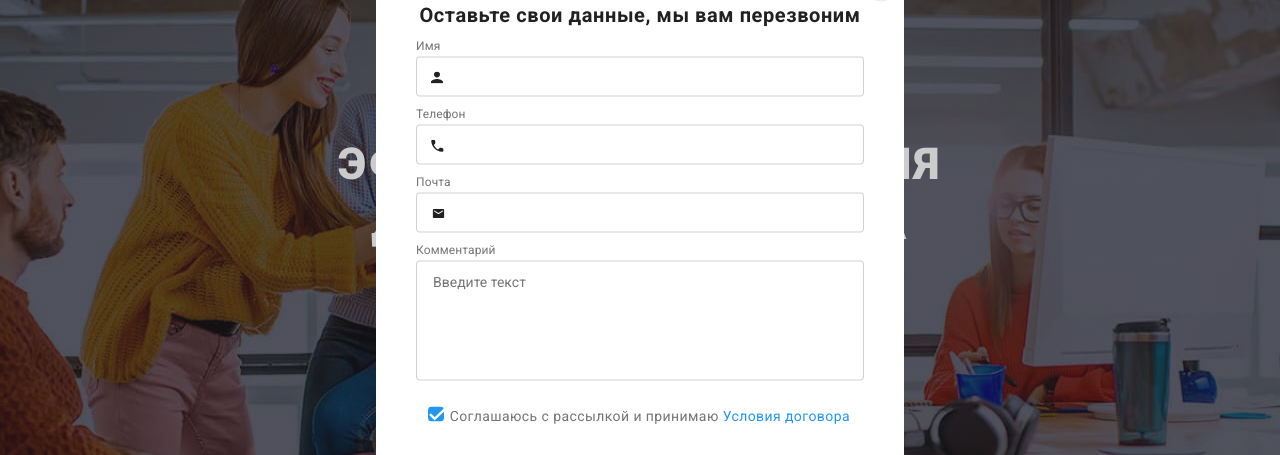
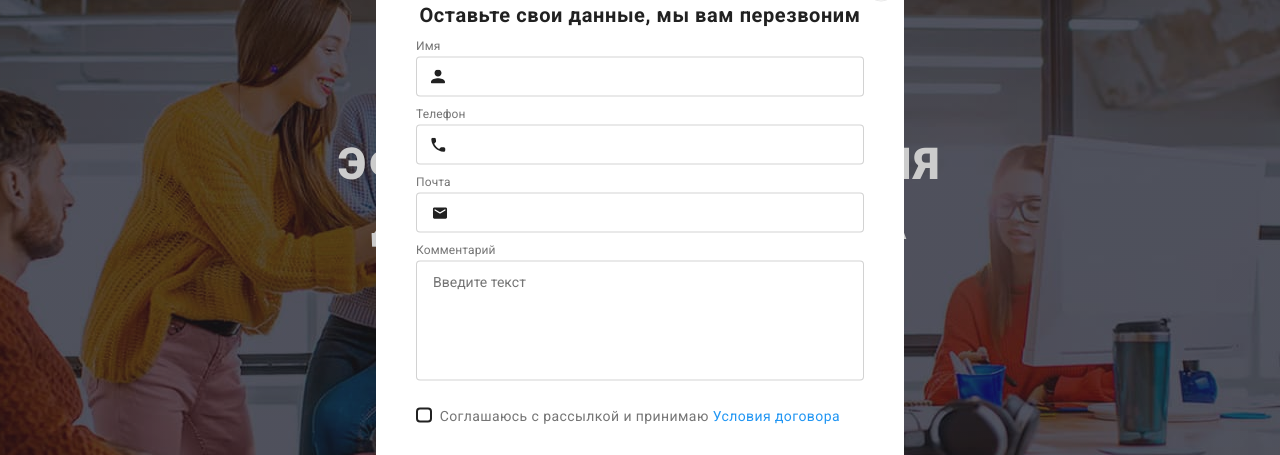
Before and after one commit to SergeyKartavcev/goit-markup-hw-06, a plain HTML site: page index.html in a window 1280 px wide. Both pictures are taken after a click on the button "Заказать услугу". Shown: the part 146-601 px from the top of the page. Drawn offline with nearby package versions, Linux system fonts and the light colour scheme.

Commit message:
add
змінив розмір іконок і чекбокс

```diff
--- a/css/styles.css
+++ b/css/styles.css
@@ -986,9 +986,9 @@ color: var(--acent-text-color);
 }
 
 .form-icon1 {
-width: 12px;
-height: 12px;
-top: 33px;
+width: 18px;
+height: 18px;
+top: 31px;
 left: 15px;
 position: absolute;
 fill: var(--title-text-color);
@@ -996,9 +996,9 @@ fill: currentColor;
 }
 
 .form-icon2 {
-    width: 13px;
-    height: 13px;
-    top: 33px;
+    width: 18px;
+    height: 18px;
+    top: 31px;
     left: 15px;
     position: absolute;
     fill: var(--title-text-color);
@@ -1006,9 +1006,9 @@ fill: currentColor;
     }
 
 .form-icon3 {
-width: 15px;
-height: 13px;
-top: 33px;
+width: 18px;
+height: 18px;
+top: 31px;
 left: 15px;
 position: absolute;
 fill: var(--title-text-color);
@@ -1053,30 +1053,31 @@ color: var(--primary-text-color);
 cursor: pointer;
 }
 /* checkbox */
-.options input[type="checkbox"]{
+.option input[type="checkbox"]{
     width: 16px;
     height: 15px;
     margin-top: 25px;
-    margin-right: 10px;
+    /* margin-right: 10px; */
 }
 
-.checkbox{
+.check__input{
     appearance: none;
 }
 
-.form-icon-chek{
+.check__box{
 position: absolute;
 display: inline-block;
 width: 16px;
 height: 15px;
+overflow: hidden;
 background: #FFFFFF;
 border: 2px solid var(--title-text-color);
 border-radius: 4px;
-bottom: 123px;
-left: 52px;
+bottom: 122px;
+left: 40px;
 }
 
-.checkbox:checked+.form-icon-chek{
+.check__input:checked+.check__box{
 background-color: #2196F3;
 background-image: url(../images/iconcheck.svg);
 width: 16px;
@@ -1088,7 +1089,7 @@ border: #2196F3;
 
 
 
-.title-chek{
+.chek__title{
 font-style: normal;
 font-weight: 400;
 font-size: 14px;
--- a/index.html
+++ b/index.html
@@ -333,18 +333,18 @@
 
             <div class="form-fild"><label for="name" >Имя</label>
             <input type="text" name="user-name" id="name" class="form-input">
-             <svg class="form-icon1"> <use href="./images/icons.svg.svg#icon-Vector1"  width="12" height="12"></use> </svg>
+             <svg class="form-icon1"> <use href="./images/icons.svg.svg#icon-Vector1"  width="14" height="14"></use> </svg>
             </div>
 
 
             <div class="form-fild"> <label for="tel" >Телефон</label>
             <input type="text" name="tel" id="tel" class="form-input">
-            <svg class="form-icon2"> <use href="./images/icons.svg.svg#icon-Vector2"  width="13" height="13"></use> </svg>
+            <svg class="form-icon2"> <use href="./images/icons.svg.svg#icon-Vector2"  width="15" height="15"></use> </svg>
             </div>
 
             <div class="form-fild"> <label for="email" >Почта</label>
             <input type="email" name="E-mail" id="mail" class="form-input">
-            <svg class="form-icon3"> <use href="./images/icons.svg.svg#icon-Vector3"  width="15" height="12"></use> </svg>
+            <svg class="form-icon3"> <use href="./images/icons.svg.svg#icon-Vector3"  width="18" height="15"></use> </svg>
            </div>
 
             <div class="form-fild"><label for="comment">Комментарий</label>
@@ -352,12 +352,11 @@
 
            </div>
 
-            <div class="options"><label>
-                <input type="checkbox" name="agry" value="agry" checked  class="checkbox"/>
-                <span class="form-icon-chek"></span>
-               <b class="title-chek"> Соглашаюсь с рассылкой и принимаю <span class="title-chek-part" >Условия договора</span> </b>
-              </label>
-              </div>
+           <label class="check option">
+            <input class="check__input" type="checkbox">
+            <span class="check__box"></span>
+            <b class="chek__title"> Соглашаюсь с рассылкой и принимаю <span class="title-chek-part" >Условия договора</span> </b>
+
          <button type="submit" class="form-button">Отправить</button>
         </form>
 
```
